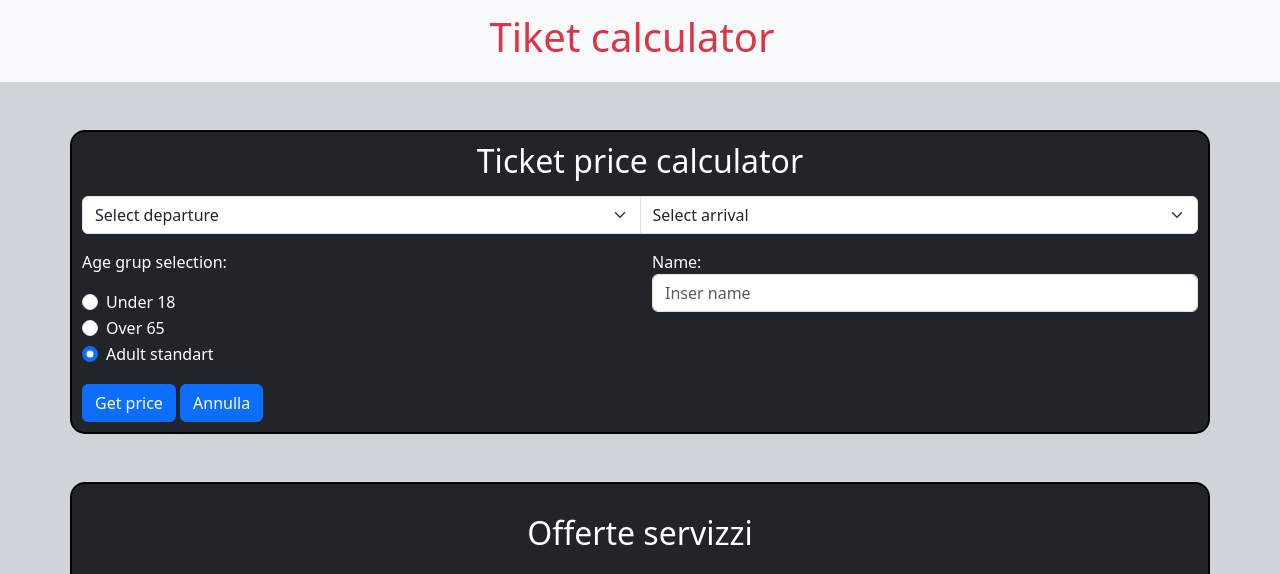
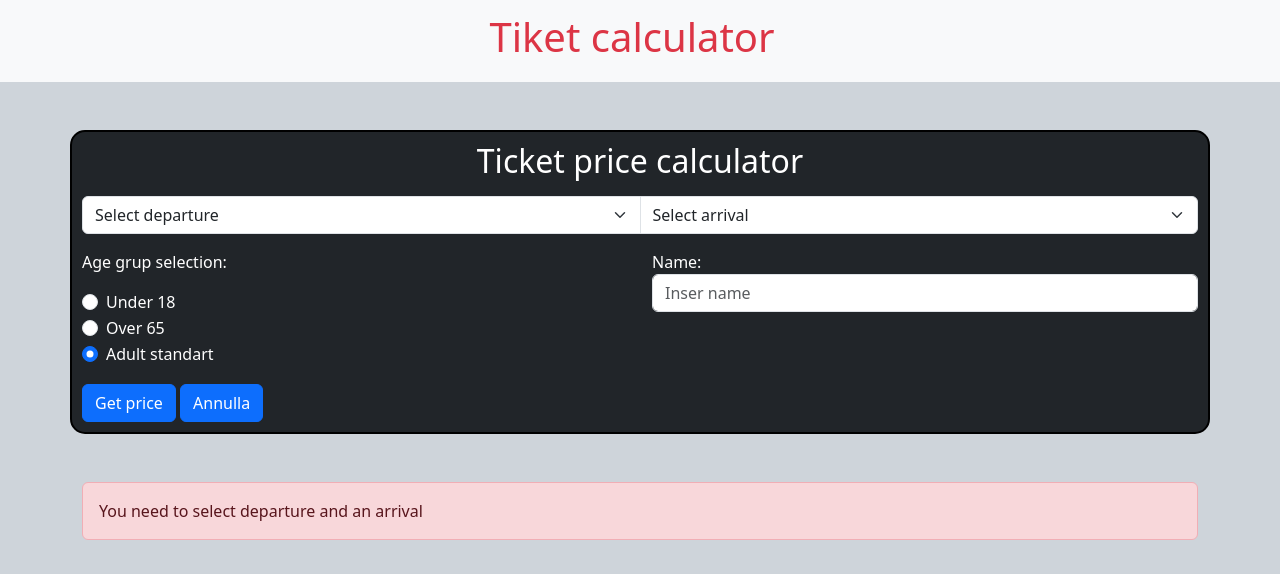
Before and after one commit to edoardope/js-biglietto-treno-form, a plain HTML site: page index.html in a window 1280 px wide. Both pictures are taken after a click on the button "Get price". Shown: the top 574 px of the page. Drawn offline with nearby package versions, Linux system fonts and the light colour scheme.

Commit message:
v2 error option add

```diff
--- a/index.html
+++ b/index.html
@@ -70,6 +70,15 @@
     <!-- fine ticket form -->
 
     <!-- ticket js -->
+
+    <!-- nessuna partenza o arrivo -->
+    <div id="error" class="container-md mt-5 d-none">
+      <div class="alert alert-danger" role="alert">
+        You need to select departure and an arrival
+      </div>
+    </div>
+
+    <!-- partenza e destinzazione selezionati -->
     <div id="ticketv" class="mt-5 bg-white container-xl d-none">
       <div class="container-fluid ticketv-head">
         <div class="row pt-3 ps-3">
--- a/main.js
+++ b/main.js
@@ -91,6 +91,7 @@ function getprice() {
     let seat = Math.floor(Math.random() * 100) + 1;
     let tnumber = Math.floor(Math.random() * 1000) + 1;
     var ticketv = document.getElementById("ticketv")
+    var error = document.getElementById("error")
 
     if (departure === 'Milan' && arrival === 'Rome') {
         kmnumber = 573;
@@ -113,6 +114,7 @@ function getprice() {
     if (under18 == true && kmnumber > 0) {
 
         ticketv.classList.remove("d-none")
+        error.classList.add("d-none")
         document.getElementById('pname').innerHTML =` ${ name }`;
         document.getElementById('rate').innerHTML =` Under 18 `;
         document.getElementById('departure').innerHTML =` ${ departure }`;
@@ -125,6 +127,7 @@ function getprice() {
     } else if (over65 == true && kmnumber > 0) {
 
         ticketv.classList.remove("d-none")
+        error.classList.add("d-none")
         document.getElementById('pname').innerHTML =` ${ name }`;
         document.getElementById('rate').innerHTML =` over 65 `;
         document.getElementById('departure').innerHTML =` ${ departure }`;
@@ -136,6 +139,7 @@ function getprice() {
     } else if(kmnumber > 0) {
 
         ticketv.classList.remove("d-none")
+        error.classList.add("d-none")
         document.getElementById('pname').innerHTML =` ${ name }`;
         document.getElementById('rate').innerHTML =` Standart `;
         document.getElementById('departure').innerHTML =` ${ departure }`;
@@ -146,6 +150,8 @@ function getprice() {
 
     } else {
 
+        error.classList.remove("d-none")
+        ticketv.classList.add("d-none")
 
     }
 
```
